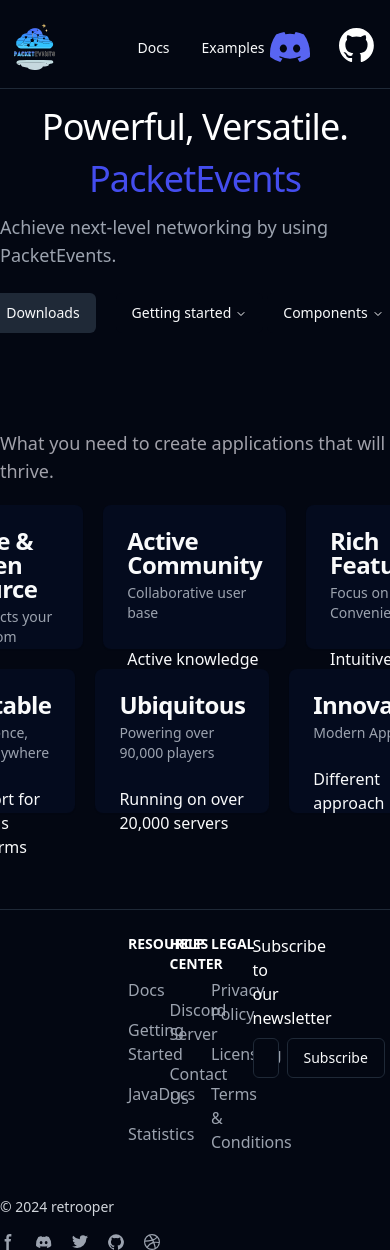
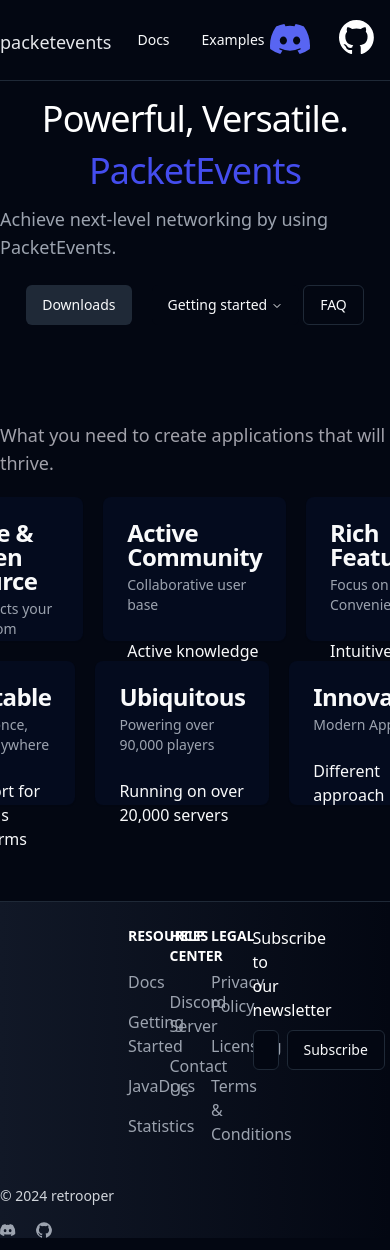
Before and after one commit to retrooper/packetevents-site, a React (Vite) app: page / in a window 390 px wide. Shown: the top 1250 px of the page. Built offline with nearby package versions, Linux system fonts and the light colour scheme.

Commit message:
added nice gradient transition to the site footer, removed unwanted features

```diff
--- a/src/App.tsx
+++ b/src/App.tsx
@@ -86,8 +86,8 @@
 
 import { Input } from "@/components/ui/input";
 
-import { ToastAction } from "@/components/ui/toast";
-import { useToast } from "@/components/ui/use-toast";
+import { toast } from "sonner";
+import { Toaster } from "@/components/ui/sonner";
 
 const components: { title: string; href: string; description: string }[] = [
   {
@@ -129,15 +129,14 @@
 
 function App() {
   const { setTheme } = useTheme();
-  const { toast } = useToast();
 
   return (
     <>
       <ThemeProvider defaultTheme="dark" storageKey="vite-ui-theme">
-        <div className="space-y-7">
-          <div className="absolute top-2 left-0 hover:drop-shadow-[0_35px_35px_rgba(100,120,255,0.8)]">
-            <div className="hover:animate-[wiggle_infinite_15s_linear]">
-              <img width="70" height="70" src={packetEventsLogo} alt="Logo" />
+        <div className="space-y-5">
+          <div className="absolute top-7 left-0 hover:drop-shadow-[0_35px_35px_rgba(100,120,255,1)]">
+            <div className="flex justify-center mb-6 text-lg font-normal text-gray-500 lg:text-xl sm:px-16 xl:px-48 dark:text-gray-200 select-none">
+              packetevents
             </div>
           </div>
           <div className="absolute top-0 right-4 hover:drop-shadow-[0_35px_35px_rgba(100,120,255,0.8)]">
@@ -189,13 +188,8 @@
                           href="/"
                         >
                           <div className="mb-2 mt-4 text-lg font-medium">
-                            shadcn/ui
+                            packetevents
                           </div>
-                          <p className="text-sm leading-tight text-muted-foreground">
-                            Beautifully designed components that you can copy
-                            and paste into your apps. Accessible. Customizable.
-                            Open Source.
-                          </p>
                         </a>
                       </NavigationMenuLink>
                     </li>
@@ -208,29 +202,14 @@
                     </ListItem>
                     <ListItem
                       href="/docs/primitives/typography"
-                      title="Typography"
+                      title="Advanced Examples"
                     >
                       Styles for headings, paragraphs, lists...etc
                     </ListItem>
                   </ul>
                 </NavigationMenuContent>
               </NavigationMenuItem>
-              <NavigationMenuItem>
-                <NavigationMenuTrigger>Components</NavigationMenuTrigger>
-                <NavigationMenuContent>
-                  <ul className="grid w-[400px] gap-3 p-4 md:w-[500px] md:grid-cols-2 lg:w-[600px] ">
-                    {components.map((component) => (
-                      <ListItem
-                        key={component.title}
-                        title={component.title}
-                        href={component.href}
-                      >
-                        {component.description}
-                      </ListItem>
-                    ))}
-                  </ul>
-                </NavigationMenuContent>
-              </NavigationMenuItem>
+              <Button variant="outline">FAQ</Button>
             </NavigationMenuList>
           </NavigationMenu>
         </div>
@@ -316,7 +295,7 @@
         <div className="pt-24">
           <Separator className="" />
         </div>
-        <footer className="bg-white dark:bg-gray-950">
+        <footer className="bg-white bg-gradient-to-r from-gray-900 dark:bg-gray-950">
           <div className="mx-auto w-full max-w-screen-xl">
             <div className="grid grid-cols-4 gap-8 px-32 py-6 lg:py-8 md:grid-cols-4">
               <div>
@@ -394,47 +373,31 @@
                   <Button
                     type="submit"
                     variant="outline"
-                    onClick={() => {
-                      toast({
-                        title: "Scheduled: Catch up ",
-                        description: "Friday, February 10, 2023 at 5:57 PM",
-                        action: (
-                          <ToastAction altText="Goto schedule to undo">
-                            Undo
-                          </ToastAction>
-                        ),
-                      });
-                    }}
+                    onClick={() =>
+                      toast("You're now subscribed to the newsletter!", {
+                        description: new Date().toDateString(),
+                        action: {
+                          label: "Undo",
+                          onClick: () => {
+                            //TODO Remove from newsletter
+                            console.log("Undo");
+                          },
+                        },
+                      })
+                    }
                   >
                     Subscribe
                   </Button>
+                  <Toaster />
                 </div>
               </div>
             </div>
 
-            <span className="text-sm text-gray-500 dark:text-gray-300 sm:text-center">
-              © 2024 <a href="https://flowbite.com/">retrooper</a>
+            <span className="flex justify-between text-sm text-gray-500 dark:text-gray-300 sm:text-center">
+              <ul>© 2024 retrooper</ul>
+              <ul></ul>
             </span>
             <div className="flex mt-4 sm:justify-center md:mt-0 space-x-5 rtl:space-x-reverse">
-              <a
-                href="#"
-                className="text-gray-400 hover:text-gray-900 dark:hover:text-white"
-              >
-                <svg
-                  className="w-4 h-4"
-                  aria-hidden="true"
-                  xmlns="http://www.w3.org/2000/svg"
-                  fill="currentColor"
-                  viewBox="0 0 8 19"
-                >
-                  <path
-                    fill-rule="evenodd"
-                    d="M6.135 3H8V0H6.135a4.147 4.147 0 0 0-4.142 4.142V6H0v3h2v9.938h3V9h2.021l.592-3H5V3.591A.6.6 0 0 1 5.592 3h.543Z"
-                    clip-rule="evenodd"
-                  />
-                </svg>
-                <span className="sr-only">Facebook page</span>
-              </a>
               <a
                 href="#"
                 className="text-gray-400 hover:text-gray-900 dark:hover:text-white"
@@ -459,25 +422,6 @@
                   aria-hidden="true"
                   xmlns="http://www.w3.org/2000/svg"
                   fill="currentColor"
-                  viewBox="0 0 20 17"
-                >
-                  <path
-                    fill-rule="evenodd"
-                    d="M20 1.892a8.178 8.178 0 0 1-2.355.635 4.074 4.074 0 0 0 1.8-2.235 8.344 8.344 0 0 1-2.605.98A4.13 4.13 0 0 0 13.85 0a4.068 4.068 0 0 0-4.1 4.038 4 4 0 0 0 .105.919A11.705 11.705 0 0 1 1.4.734a4.006 4.006 0 0 0 1.268 5.392 4.165 4.165 0 0 1-1.859-.5v.05A4.057 4.057 0 0 0 4.1 9.635a4.19 4.19 0 0 1-1.856.07 4.108 4.108 0 0 0 3.831 2.807A8.36 8.36 0 0 1 0 14.184 11.732 11.732 0 0 0 6.291 16 11.502 11.502 0 0 0 17.964 4.5c0-.177 0-.35-.012-.523A8.143 8.143 0 0 0 20 1.892Z"
-                    clip-rule="evenodd"
-                  />
-                </svg>
-                <span className="sr-only">Twitter page</span>
-              </a>
-              <a
-                href="#"
-                className="text-gray-400 hover:text-gray-900 dark:hover:text-white"
-              >
-                <svg
-                  className="w-4 h-4"
-                  aria-hidden="true"
-                  xmlns="http://www.w3.org/2000/svg"
-                  fill="currentColor"
                   viewBox="0 0 20 20"
                 >
                   <path
@@ -487,25 +431,6 @@
                   />
                 </svg>
                 <span className="sr-only">GitHub account</span>
-              </a>
-              <a
-                href="#"
-                className="text-gray-400 hover:text-gray-900 dark:hover:text-white"
-              >
-                <svg
-                  className="w-4 h-4"
-                  aria-hidden="true"
-                  xmlns="http://www.w3.org/2000/svg"
-                  fill="currentColor"
-                  viewBox="0 0 20 20"
-                >
-                  <path
-                    fill-rule="evenodd"
-                    d="M10 0a10 10 0 1 0 10 10A10.009 10.009 0 0 0 10 0Zm6.613 4.614a8.523 8.523 0 0 1 1.93 5.32 20.094 20.094 0 0 0-5.949-.274c-.059-.149-.122-.292-.184-.441a23.879 23.879 0 0 0-.566-1.239 11.41 11.41 0 0 0 4.769-3.366ZM8 1.707a8.821 8.821 0 0 1 2-.238 8.5 8.5 0 0 1 5.664 2.152 9.608 9.608 0 0 1-4.476 3.087A45.758 45.758 0 0 0 8 1.707ZM1.642 8.262a8.57 8.57 0 0 1 4.73-5.981A53.998 53.998 0 0 1 9.54 7.222a32.078 32.078 0 0 1-7.9 1.04h.002Zm2.01 7.46a8.51 8.51 0 0 1-2.2-5.707v-.262a31.64 31.64 0 0 0 8.777-1.219c.243.477.477.964.692 1.449-.114.032-.227.067-.336.1a13.569 13.569 0 0 0-6.942 5.636l.009.003ZM10 18.556a8.508 8.508 0 0 1-5.243-1.8 11.717 11.717 0 0 1 6.7-5.332.509.509 0 0 1 .055-.02 35.65 35.65 0 0 1 1.819 6.476 8.476 8.476 0 0 1-3.331.676Zm4.772-1.462A37.232 37.232 0 0 0 13.113 11a12.513 12.513 0 0 1 5.321.364 8.56 8.56 0 0 1-3.66 5.73h-.002Z"
-                    clip-rule="evenodd"
-                  />
-                </svg>
-                <span className="sr-only">Dribbble account</span>
               </a>
             </div>
           </div>
```
